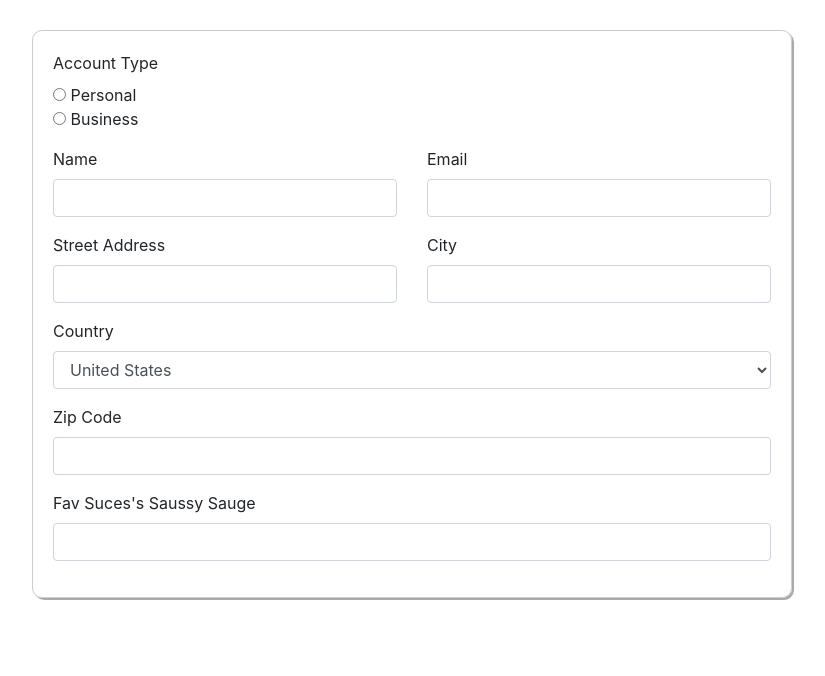
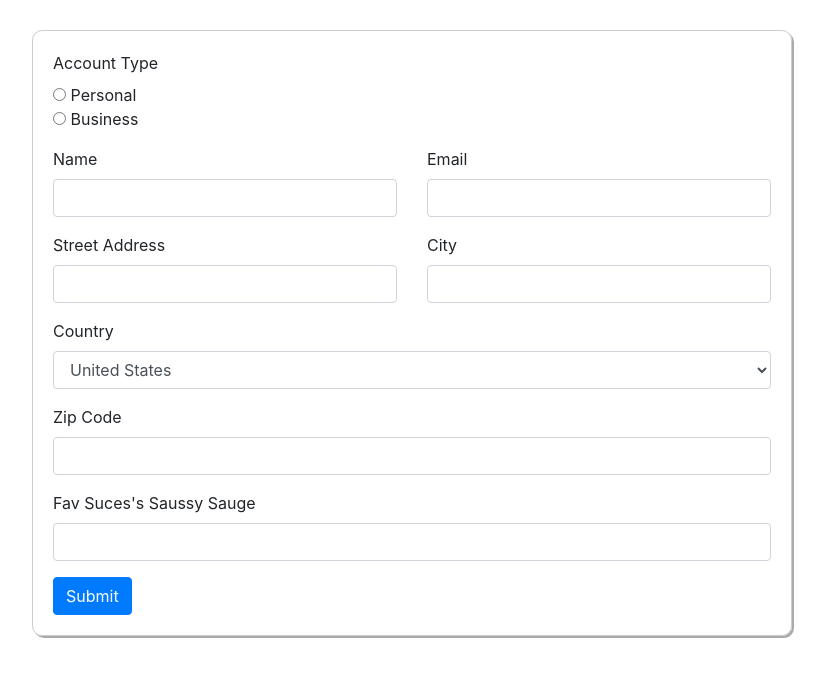
Before and after one commit to DarinDev1000/AngularFormLessonLive, an Angular app: page / in a window 1280 px wide. Shown: the top 676 px of the page, without its empty margins (228-1053 px from the left). Built offline with nearby package versions, Linux system fonts and the light colour scheme.

Commit message:
link formGroup

```diff
--- a/src/app/app.component.html
+++ b/src/app/app.component.html
@@ -1,7 +1,7 @@
 <div class="container">
   <div class="row justify-content-md-center">
     <div class="col-12 col-md-8 form-box">
-      <form>
+      <form [formGroup]="signupForm">
 
         <div class="form-group">
           <label for="accountType">Account Type</label>
@@ -74,6 +74,10 @@
             class="form-control">
         </div>
 
+        <button
+          class="btn btn-primary"
+          type="submit">Submit</button>
+
       </form>
     </div>
   </div>
```
